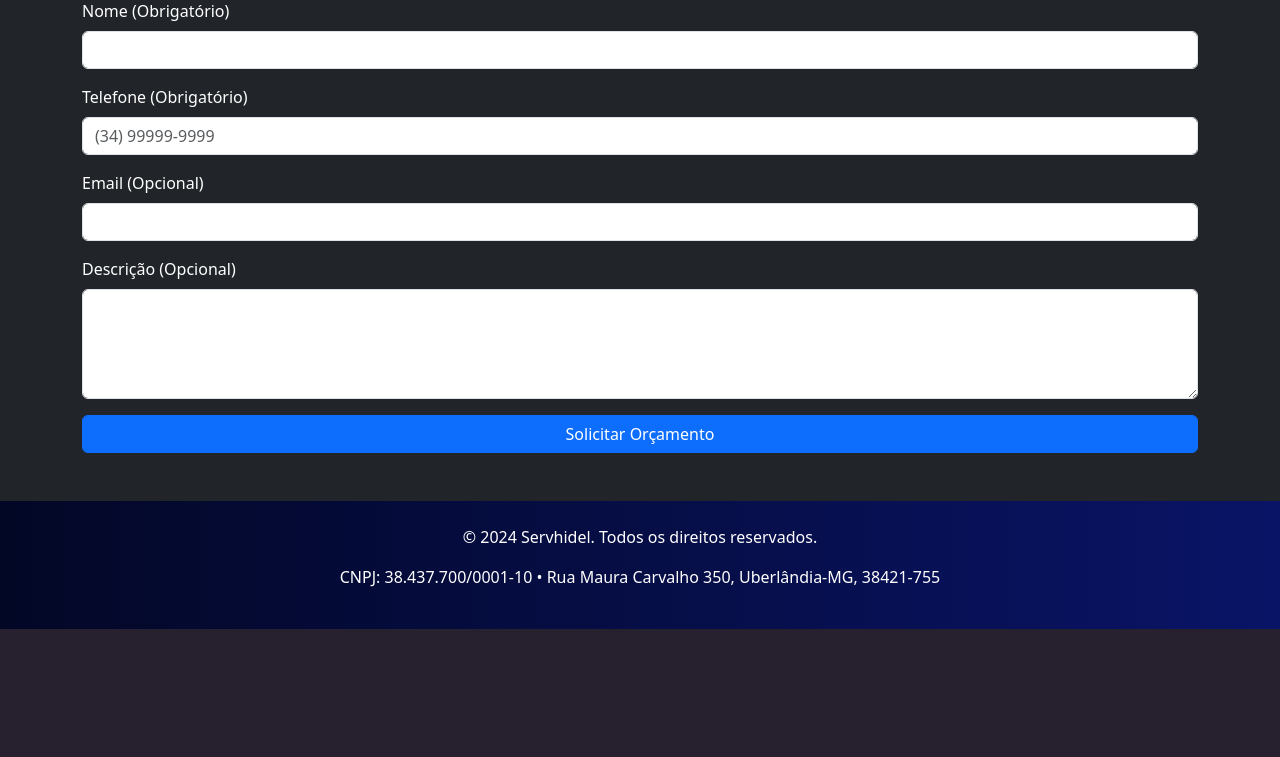
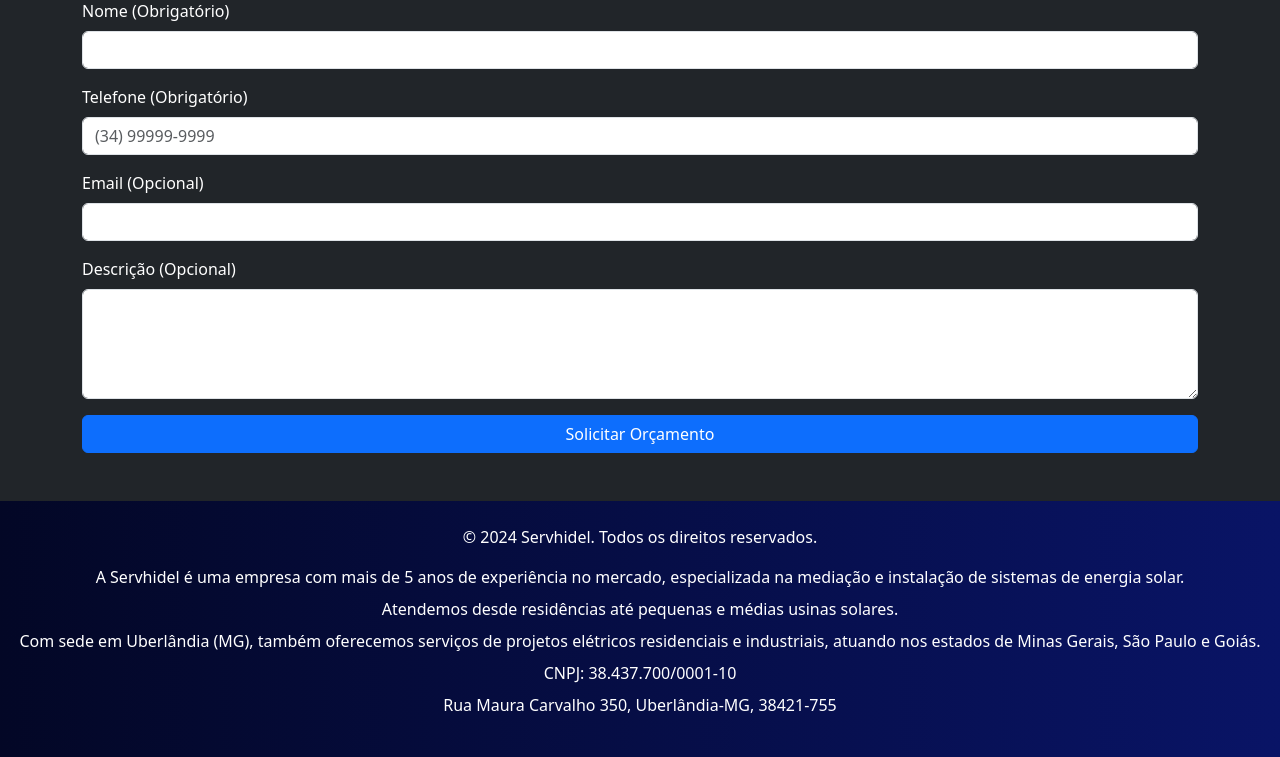
Before and after one commit to huberthdev/site, a Flask app: page / in a window 1280 px wide. Shown: the part 1371-2128 px from the top of the page. Before the commit the page ends 2000 px from the top, so only its background shows below. Run offline with Flask 3, Linux system fonts and the light colour scheme; some libraries are stand-ins or nearby versions.

Commit message:
ajuste texto SObre Nós

```diff
--- a/templates/index.html
+++ b/templates/index.html
@@ -108,9 +108,19 @@
         </form>
     </section>
 
-    <footer class="bg-black text-center py-4" style="background: linear-gradient(to right, #030726, #091466);">
+<footer class="bg-black text-center py-4" style="background: linear-gradient(to right, #030726, #091466);">
         <p>&copy; 2024 Servhidel. Todos os direitos reservados.</p>
-        <p>CNPJ: 38.437.700/0001-10 • Rua Maura Carvalho 350, Uberlândia-MG, 38421-755</p>
+
+        <div class="footer-info">
+            <p class="mb-2">A Servhidel é uma empresa com mais de 5 anos de experiência no mercado, especializada na mediação e instalação de sistemas de energia solar.</p>
+            <p class="mb-2">Atendemos desde residências até pequenas e médias usinas solares.</p>
+            <p class="mb-2">Com sede em Uberlândia (MG), também oferecemos serviços de projetos elétricos residenciais e industriais, atuando nos estados de Minas Gerais, São Paulo e Goiás.</p>
+        </div>
+
+        <div class="footer-contact">
+            <p class="mb-2">CNPJ: 38.437.700/0001-10</p>
+            <p>Rua Maura Carvalho 350, Uberlândia-MG, 38421-755</p>
+        </div>
     </footer>
 
     <div id="successModal">
```
